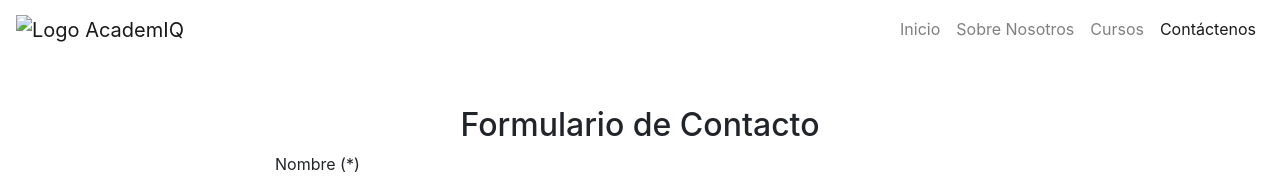
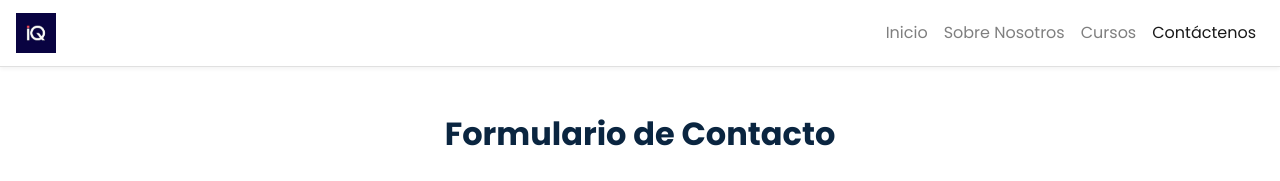
Before and after one commit to sebastianaco/eva1-front-TI3V31-V-B50-N3-P14-C1-Flex-V-Puente-Alto-B5-, a plain HTML site: page contacto.html in a window 1280 px wide. Shown: the top 181 px of the page. Drawn offline with nearby package versions, Linux system fonts and the light colour scheme; no server answers.

Commit message:
Add files via upload

```diff
--- a/contacto.html
+++ b/contacto.html
@@ -5,20 +5,17 @@
     <meta name="viewport" content="width=device-width, initial-scale=1.0">
     <title>Contáctenos - AcademIQ</title>
 
-    <link rel="shortcut icon" href="favicon.ico" type="image/x-icon">
-
+    <link rel="shortcut icon" href="img/favicon.ico" type="image/x-icon">
     <link rel="stylesheet" href="https://cdn.jsdelivr.net/npm/bootstrap@4.5.3/dist/css/bootstrap.min.css">
-
-    <link href="https://fonts.googleapis.com/css2?family=Montserrat:wght@400;700&display=swap" rel="stylesheet">
-
-    <link rel="stylesheet" href="css/style.css">
+    <link href="https://fonts.googleapis.com/css2?family=Poppins:wght@300;400;600;700&display=swap" rel="stylesheet">
+    <link rel="stylesheet" href="css/estilos.css">
 </head>
 <body>
 
     <header>
         <nav class="navbar navbar-expand-lg navbar-light navbar-custom">
             <a class="navbar-brand" href="index.html">
-                <img src="assets/img/logo.png" alt="Logo AcademIQ">
+                <img src="/img/logo.png" alt="Logo AcademIQ">
             </a>
             <button class="navbar-toggler" type="button" data-toggle="collapse" data-target="#navbarNav" aria-controls="navbarNav" aria-expanded="false" aria-label="Toggle navigation">
                 <span class="navbar-toggler-icon"></span>
```
